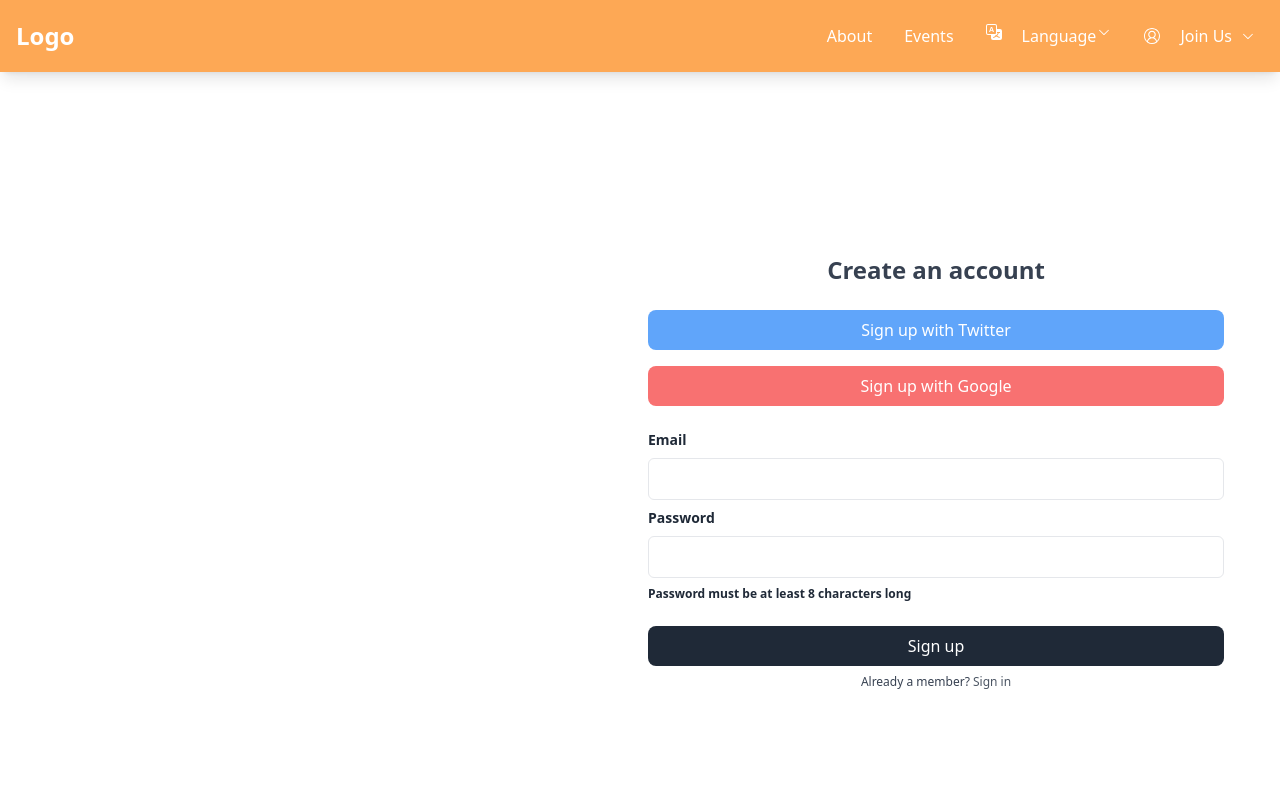
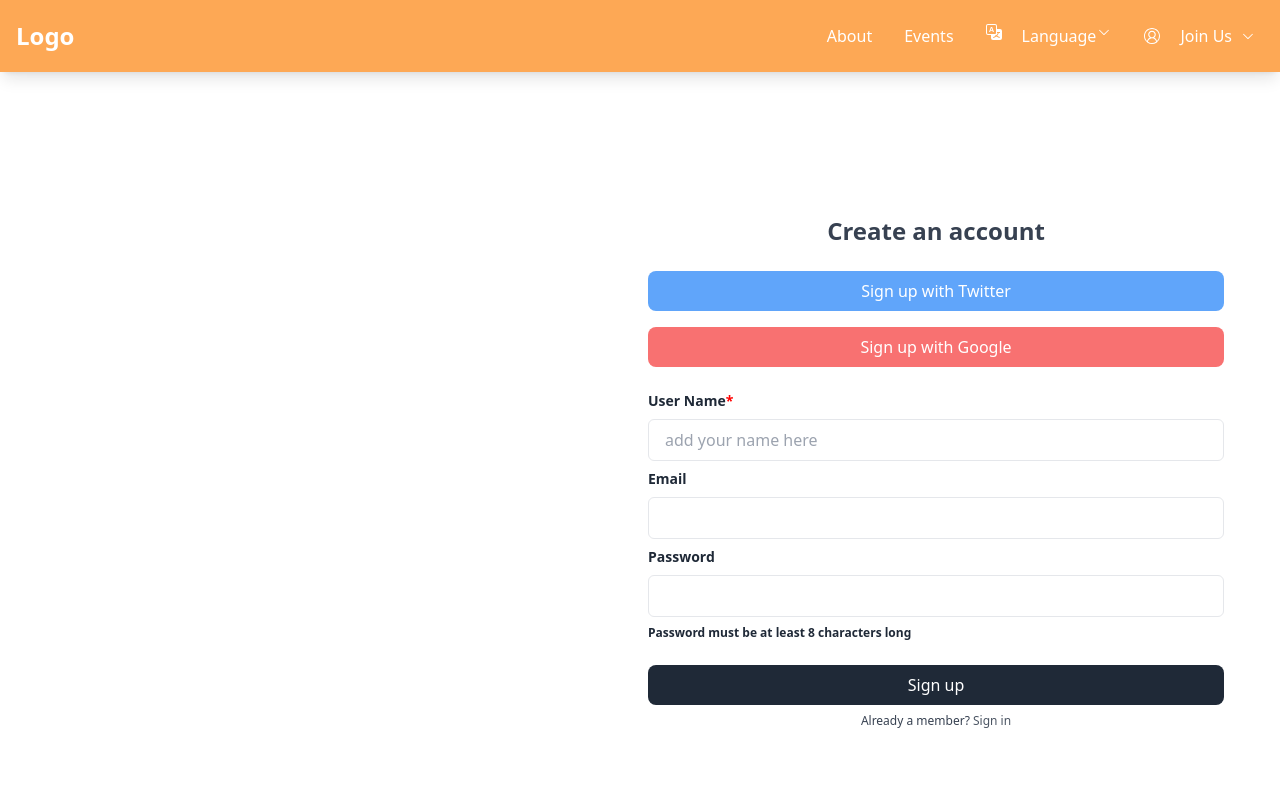
Before and after one commit to 202306-NEA-DZ-FEW/team-nine-capstone, a Next.js app: page /authentication/signUp in a window 1280 px wide. Shown: the top 800 px of the page. Built offline with nearby package versions, Linux system fonts and the light colour scheme; no server answers.

Commit message:
feat(signup and profile): add userName requirement in the signUp, and profile path
add displayName as an authentification attribute in sign up, with the neccessay input, add user
profile pathing in navbar

#19

```diff
--- a/src/components/navbar/Navbar.jsx
+++ b/src/components/navbar/Navbar.jsx
@@ -52,7 +52,8 @@ function Navbar() {
                 router.push("/");
             })
             .catch((err) => {
-                console.log(err.message);
+                // console.log(err.message);
+                err.message;
             });
     }
 
@@ -139,7 +140,7 @@ function Navbar() {
                                     {user ? (
                                         <>
                                             <Link
-                                                href='/profile'
+                                                href={`/profile/${user.displayName}`}
                                                 className='block text-sm text-white p-2  hover:bg-amber-200 rounded-xl'
                                                 onClick={closeMenu}
                                             >
@@ -265,7 +266,9 @@ function Navbar() {
                                             <div className='w-full border-t-2 border-amber-700'>
                                                 {user ? (
                                                     <>
-                                                        <Link href='/profile'>
+                                                        <Link
+                                                            href={`/profile/${user.displayName}`}
+                                                        >
                                                             <button className='w-full p-2 flex items-center justify-center hover:bg-amber-300 hover:text-white rounded-lg'>
                                                                 {t(
                                                                     "Your Profile"
--- a/src/pages/authentication/signUp/index.jsx
+++ b/src/pages/authentication/signUp/index.jsx
@@ -1,4 +1,4 @@
-import { createUserWithEmailAndPassword } from "firebase/auth";
+import { createUserWithEmailAndPassword, updateProfile } from "firebase/auth";
 import Link from "next/link";
 import { useRouter } from "next/router";
 import React, { useEffect } from "react";
@@ -15,8 +15,9 @@ export default function SignUp() {
     async function handleSignUp(e) {
         e.preventDefault();
 
-        let newEmail = e.target[0].value;
-        let newPassword = e.target[1].value;
+        let newDisplayName = e.target[0].value;
+        let newEmail = e.target[1].value;
+        let newPassword = e.target[2].value;
 
         try {
             const userCredential = await createUserWithEmailAndPassword(
@@ -26,6 +27,11 @@ export default function SignUp() {
             );
             const user = userCredential.user;
 
+            //    Update the user's display name
+            await updateProfile(user, {
+                displayName: newDisplayName,
+            });
+
             // Update the user context with the signed-up user
             setUser(user);
 
@@ -34,7 +40,8 @@ export default function SignUp() {
         } catch (err) {
             const errCode = err.code;
             const errMsg = err.message;
-            console.log(`${errMsg} and the err code is ${errCode}`);
+            //console.log(`${errMsg} and the err code is ${errCode}`);
+            errCode, errMsg;
         }
     }
 
@@ -55,7 +62,7 @@ export default function SignUp() {
         return () => {
             Logged();
         };
-    }, []);
+    }, [setUser]);
 
     return (
         <Layout>
@@ -91,18 +98,24 @@ export default function SignUp() {
                             </button>
                         </div>
                         <form className='mt-6' onSubmit={handleSignUp}>
-                            {/* <div className="mb-2">
-              <label
-                htmlFor="name"
-                className="block text-sm font-semibold text-gray-800"
-              >
-                Name
-              </label>
-              <input
-                type="email"
-                className="block w-full px-4 py-2 mt-2 text-gray-700 bg-white border rounded-md focus:border-gray-400 focus:ring-gray-300 focus:outline-none focus:ring focus:ring-opacity-40"
-              />
-            </div> */}
+                            <div className='mb-2'>
+                                <label
+                                    htmlFor='displayName'
+                                    className='block text-sm font-semibold text-gray-800'
+                                >
+                                    User Name
+                                    <span style={{ color: "red" }}>*</span>
+                                </label>
+                                <input
+                                    type='text'
+                                    id='displayName'
+                                    name='displayName' // Add a name attribute
+                                    className='block w-full px-4 py-2 mt-2 text-gray-700 bg-white border rounded-md focus:border-gray-400 focus:ring-gray-300 focus:outline-none focus:ring focus:ring-opacity-40'
+                                    placeholder='add your name here'
+                                    required
+                                />
+                            </div>
+
                             <div className='mb-2'>
                                 <label
                                     htmlFor='email'
--- a/src/pages/profile/[id].jsx
+++ b/src/pages/profile/[id].jsx
@@ -1,7 +1,28 @@
-import React from "react";
+// import { useTranslation } from "next-i18next";
+// import { serverSideTranslations } from "next-i18next/serverSideTranslations";
 
-function userProfile() {
-    return <div>profile</div>;
+import { useUser } from "@/context/UserContext";
+import Layout from "@/layout/Layout";
+
+function Profile() {
+    const { user } = useUser();
+    // const { t } = useTranslation("common");
+
+    console.log(user);
+    return (
+        <Layout>
+            <div>Welcome </div>
+        </Layout>
+    );
 }
 
-export default userProfile;
+export default Profile;
+
+// export async function getStaticProps({ locale }) {
+//     return {
+//         props: {
+//             ...(await serverSideTranslations(locale, ["common"])),
+//             // Will be passed to the page component as props
+//         },
+//     };
+// }
```
Also changed, not shown: src/pages/profile/events/index.jsx (renamed from src/pages/userProfile/index.jsx).
